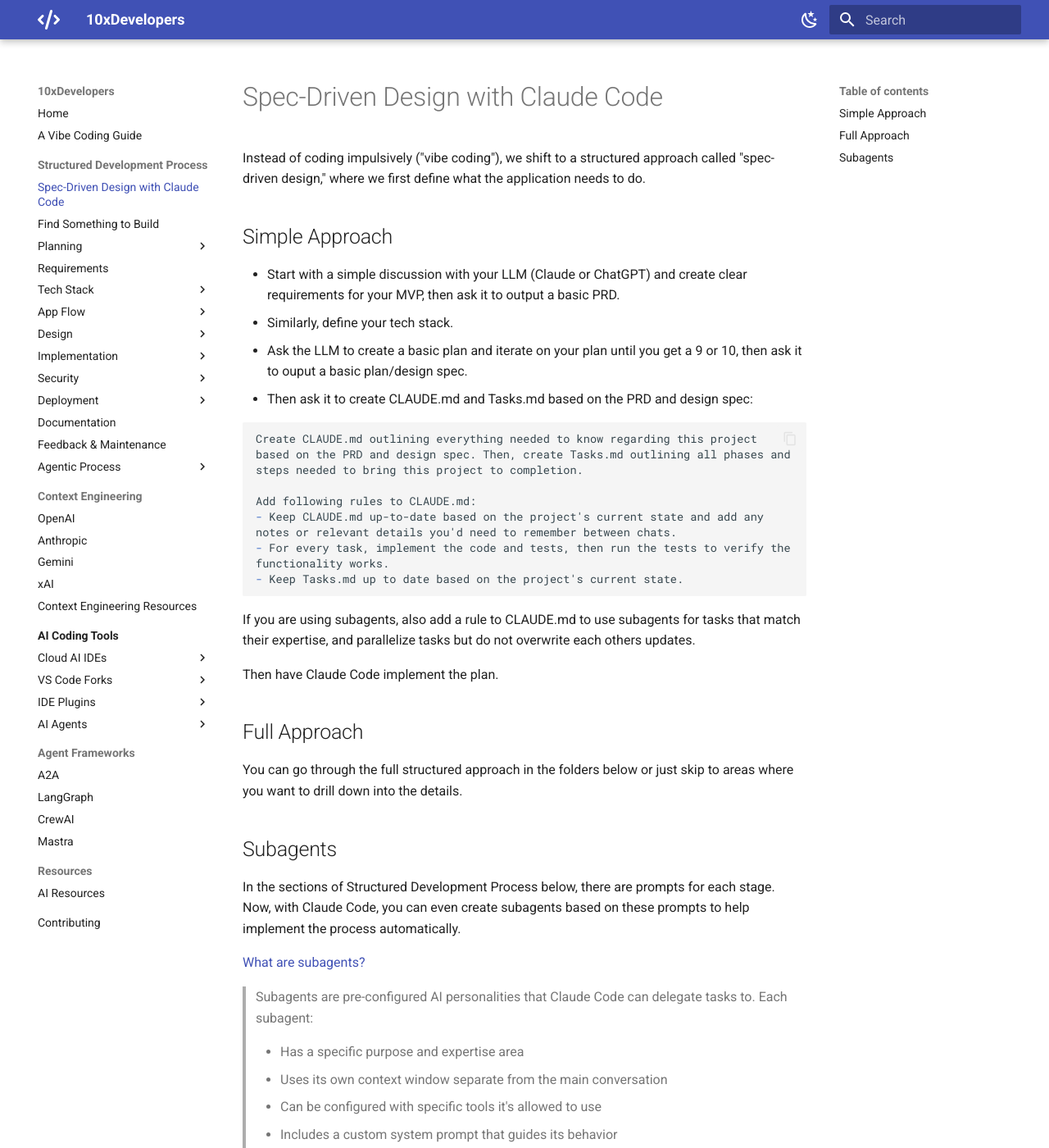
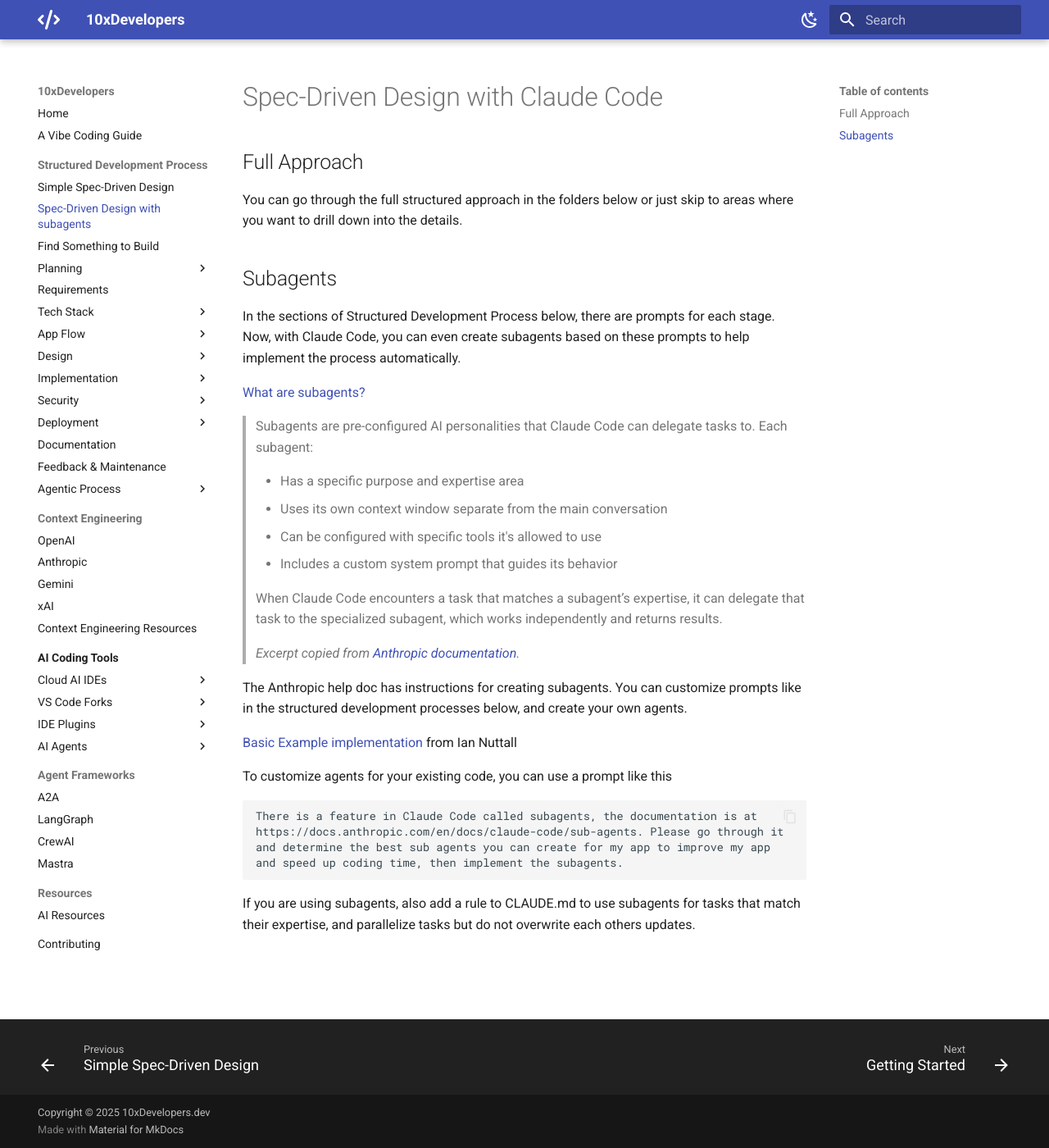
Before and after one commit to shlomoc/10xdev, an MkDocs documentation site: the page built from docs/structured/claude-code-with-subagents.md, in a window 1280 px wide and 1400 px high. Shown: the whole window at 82% size. Built offline with MkDocs 1.6.1 and Material for MkDocs 9.7.7, drawn with Linux system fonts in a browser that asks for light colours.

Commit message:
docs: split spec-driven design into basic and subagent guides

````diff
--- a/docs/structured/claude-code-with-subagents.md
+++ b/docs/structured/claude-code-with-subagents.md
@@ -1,25 +1,4 @@
 # Spec-Driven Design with Claude Code
-
-Instead of coding impulsively ("vibe coding"), we shift to a structured approach called "spec-driven design," where we first define what the application needs to do.
-
-## Simple Approach
-- Start with a simple discussion with your LLM (Claude or ChatGPT) and create clear requirements for your MVP, then ask it to output a basic PRD.
-- Similarly, define your tech stack.
-- Ask the LLM to create a basic plan and iterate on your plan until you get a 9 or 10, then ask it to ouput a basic plan/design spec.
-- Then ask it to create CLAUDE.md and Tasks.md based on the PRD and design spec:
-
-```md
-Create CLAUDE.md outlining everything needed to know regarding this project based on the PRD and design spec. Then, create Tasks.md outlining all phases and steps needed to bring this project to completion.
-
-Add following rules to CLAUDE.md:
-- Keep CLAUDE.md up-to-date based on the project's current state and add any notes or relevant details you'd need to remember between chats.
-- For every task, implement the code and tests, then run the tests to verify the functionality works.
-- Keep Tasks.md up to date based on the project's current state.
-```
-
-If you are using subagents, also add a rule to CLAUDE.md to use subagents for tasks that match their expertise, and parallelize tasks but do not overwrite each others updates.
-
-Then have Claude Code implement the plan.
 
 ## Full Approach
 
@@ -50,3 +29,5 @@ To customize agents for your existing code, you can use a prompt like this
 ```md
 There is a feature in Claude Code called subagents, the documentation is at https://docs.anthropic.com/en/docs/claude-code/sub-agents. Please go through it and determine the best sub agents you can create for my app to improve my app and speed up coding time, then implement the subagents.
 ```
+
+If you are using subagents, also add a rule to CLAUDE.md to use subagents for tasks that match their expertise, and parallelize tasks but do not overwrite each others updates.
--- a/mkdocs.yml
+++ b/mkdocs.yml
@@ -78,7 +78,8 @@ nav:
   - Home: index.md
   - A Vibe Coding Guide: guides/ultimate-vibe-coding-guide.md
   - Structured Development Process:
-    - Spec-Driven Design with Claude Code: structured/claude-code-with-subagents.md
+    - Simple Spec-Driven Design: structured/spec-driven-design.md
+    - Spec-Driven Design with subagents: structured/claude-code-with-subagents.md
     - Find Something to Build:
       - Getting Started: structured/find/index.md
     - Planning:
````
Also changed, not shown: docs/structured/spec-driven-design.md (added, +79 -0 lines).
